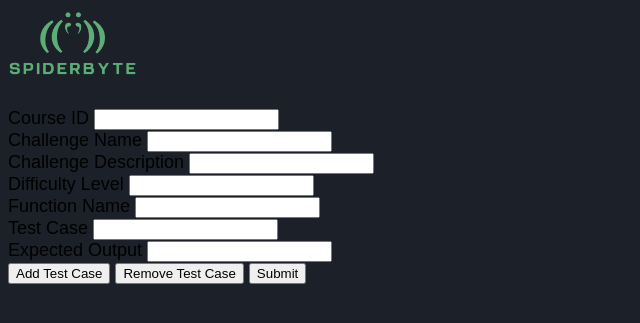
After one commit to cecehoush/BitsPlease-SpiderByte, a Flask app: page /addchallenge in a window 1280 px wide. The commit adds this page. Shown: the top 323 px of the page, without its empty margins (0-640 px from the left). Run offline with Flask 3, Linux system fonts and the light colour scheme; some libraries are stand-ins or nearby versions.

Commit message:
view functionality completed.html

```diff
--- a/app/forms.py
+++ b/app/forms.py
@@ -1,5 +1,5 @@
 from flask_wtf import FlaskForm
-from wtforms import BooleanField, FloatField, StringField, PasswordField, TextAreaField, DateField, SubmitField, validators, SelectField, IntegerField, FormField, FieldList
+from wtforms import BooleanField, FloatField, Form, StringField, PasswordField, TextAreaField, DateField, SubmitField, validators, SelectField, IntegerField, FormField, FieldList
 from wtforms.validators import DataRequired
 
 class SignUpForm(FlaskForm):
@@ -12,3 +12,16 @@ class SignInForm(FlaskForm):
     id = StringField('Id', validators=[DataRequired()])
     password = PasswordField('Password', validators=[DataRequired()])
     submit = SubmitField('Confirm')
+
+class TestCaseForm(Form):
+    test_input = StringField('Test Case', validators=[DataRequired()])
+    expected_output = StringField('Expected Output', validators=[DataRequired()])
+
+class ChallengeForm(FlaskForm):
+    courseid = StringField('Course ID', validators=[DataRequired()])
+    challengeid = StringField('Challenge Name', validators=[DataRequired()])
+    description = StringField('Challenge Description', validators=[DataRequired()])
+    difficulty = StringField('Difficulty Level', validators=[DataRequired()])
+    functionName = StringField('Function Name', validators=[DataRequired()])
+    test_cases = FieldList(FormField(TestCaseForm), min_entries=1) # At least one test case
+    submit = SubmitField('Submit')
--- a/app/routes.py
+++ b/app/routes.py
@@ -3,7 +3,7 @@ import uuid
 from app import Submission, app, db, load_user
 from app.codetest import test_user_code
 from app.models import Challenge, User, UserChallenge, Course, TestCase
-from app.forms import SignUpForm, SignInForm
+from app.forms import ChallengeForm, SignUpForm, SignInForm, TestCaseForm
 from flask import flash, render_template, redirect, session, url_for, request
 from flask_login import login_required, login_user, logout_user, current_user
 import bcrypt
@@ -189,6 +189,28 @@ def remove_favorite_challenge(challenge_id):
     return '', 204
 
 
+@app.route('/addchallenge', methods=['GET', 'POST'])
+#@login_required
+def add_challenge():
+    cform = ChallengeForm();
+    if cform.validate_on_submit():
+        newChallenge = Challenge(challengeid=cform.challengeid.data,
+                                 courseid=cform.courseid.data,
+                                 description=cform.description.data,
+                                 difficulty=cform.cform.data)
+        for tcf in cform.test_cases:
+            test_input = tcf.test_input.data
+            expected_output = tcf.expected_output.data
+            newTestCase = TestCase(challengeid=newChallenge.challengeid,  # or you can set the relationship directly
+                               test_function=cform.functionName.data,  # You didn't mention this, you'll need to determine what goes here
+                               input=test_input,
+                               required_output=expected_output)
+            db.session.add(newTestCase)
+        db.session.add(newChallenge)
+        db.session.commit()
+
+    return render_template('addChallenge.html', form=cform)
+
 
  # switch to add courses
 # @app.route('/add_product', methods=['GET', 'POST'])
--- /dev/null
+++ b/templates/addChallenge.html
@@ -0,0 +1,39 @@
+{% extends 'base.html' %}
+{% block main %}
+<form action="" method="POST" novalidate>
+    {{ form.hidden_tag() }}
+    {{ form.courseid.label }} {{ form.courseid() }}<br>
+    {{ form.challengeid.label }} {{ form.challengeid() }}<br>
+    {{ form.description.label }} {{ form.description() }}<br>
+    {{ form.difficulty.label }} {{ form.difficulty() }}<br>
+    {{ form.functionName.label }} {{ form.functionName() }}<br>
+
+    {% for test_case in form.test_cases %}
+    <div class="test-case-block">
+        {{ test_case.test_input.label }} {{ test_case.test_input() }}<br>
+        {{ test_case.expected_output.label }} {{ test_case.expected_output() }}<br>
+    </div>
+    {% endfor %}
+
+    <button type="button" id="addTestCase">Add Test Case</button>
+    <button type="button" id="removeTestCase">Remove Test Case</button>
+    {{ form.submit() }}
+</form>
+<script>
+    $(document).ready(function() {
+        $('#addTestCase').click(function() {
+            // Append new test case fields
+            const newTestCaseHtml = `
+                <div class="test-case-block">
+                    <label>Test Input:</label> <input type="text" name="test_input[]"><br>
+                    <label>Expected Output:</label> <input type="text" name="expected_output[]"><br>
+                </div>`;
+            $('#testCasesContainer').append(newTestCaseHtml);
+        });
+
+        $('#removeTestCase').click(function() {
+            $('.test-case-block').last().remove();
+        });
+    });
+</script>
+{% endblock %}
--- a/templates/completed.html
+++ b/templates/completed.html
@@ -17,7 +17,8 @@
             {% endif %}
                     <td>{{ challenge.challengeid }}</td>
                     <td>
-                        <button type="button" class="btn-1">View</button>
+                        <button type="button" class="btn-2" onclick=simple_action("{{ url_for('challenge', challengeid=challenge.challengeid) }}")>View</button>
+                        <!--  -->
                     </td>
                 </tr>
         {% endfor %}
```
